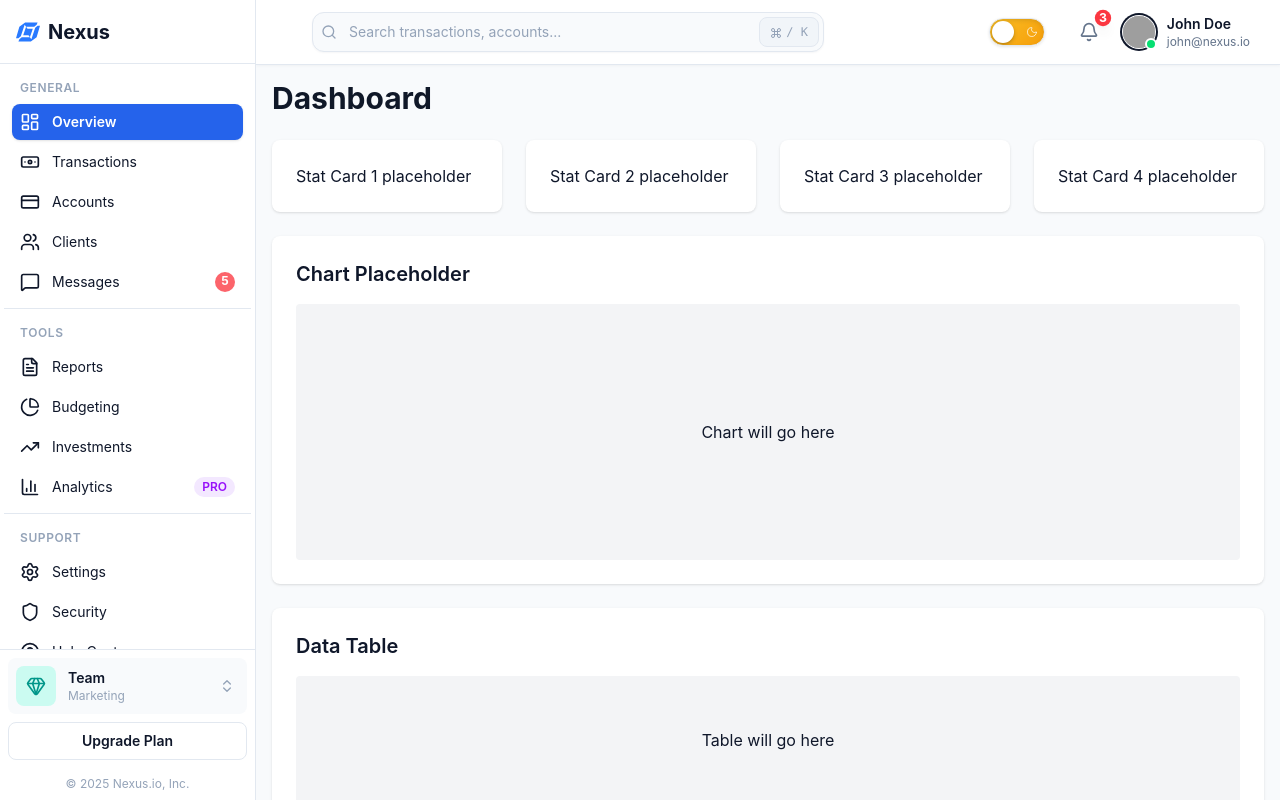
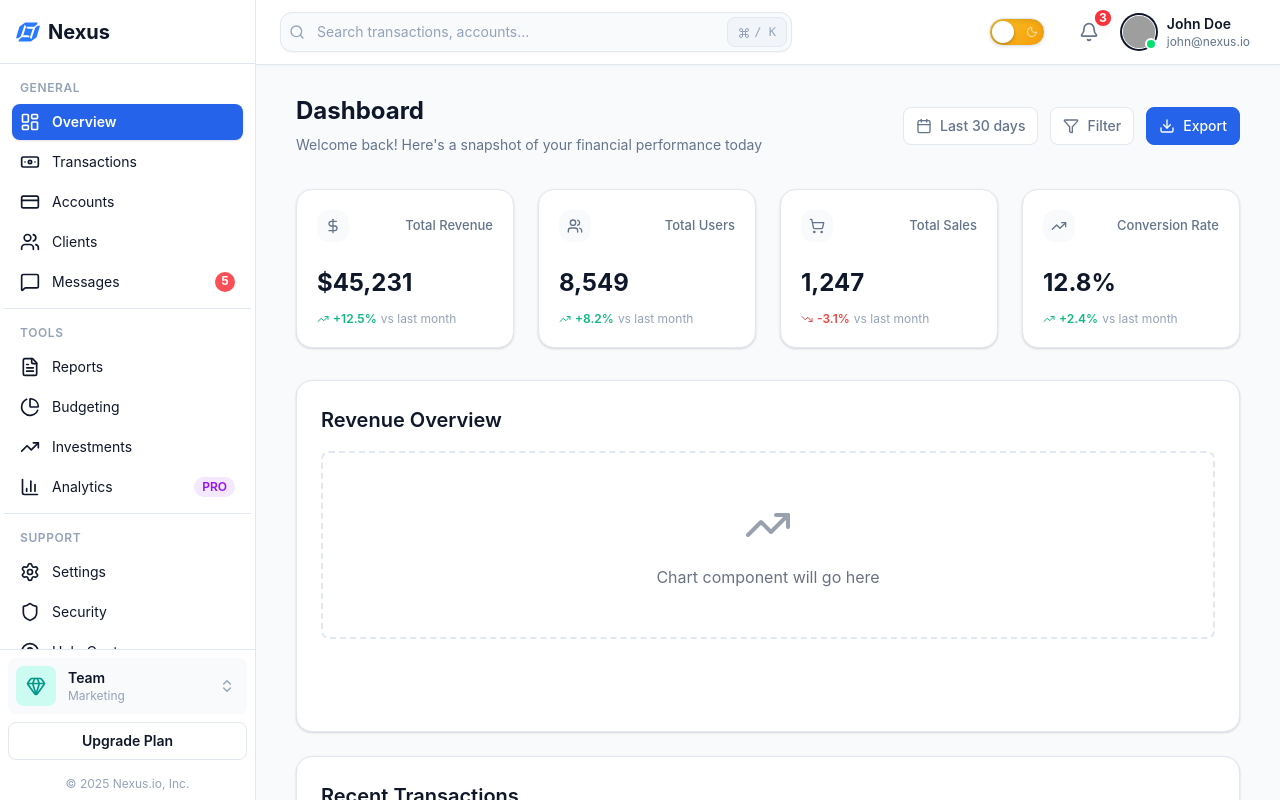
Before and after one commit to EpicAryan/dashboard, a React (Vite) app: page / in a window 1280 px wide. Shown: the top 800 px of the page. Built offline with nearby package versions, Linux system fonts and the light colour scheme; grey boxes are pictures that could not be loaded.

Commit message:
feat: Implemente Dashboard header along with summary cards

```diff
--- /dev/null
+++ b/src/components/dashboard/DashboardHeader.jsx
@@ -0,0 +1,40 @@
+
+import { Calendar, Download, Filter } from 'lucide-react'
+
+const DashboardHeader = () => {
+  return (
+    <div className="mb-8">
+      <div className="flex flex-col gap-4 md:flex-row md:items-center md:justify-between">
+        {/* Title Section */}
+        <div className="flex-1">
+          <h1 className="dashboard-header__title text-3xl sm:text-2xl font-bold mb-2 leading-tight">
+            Dashboard
+          </h1>
+          <p className="dashboard-header__subtitle text-base sm:text-sm leading-relaxed">
+            Welcome back! Here&apos;s a snapshot of your financial performance today
+          </p>
+        </div>
+
+        {/* Action Buttons */}
+        <div className="flex items-center gap-3 flex-wrap">
+          <button className="dashboard-header__action-btn flex items-center gap-2 px-4 py-2.5 sm:px-3 sm:py-2 text-sm font-medium rounded-lg border transition-all duration-200 hover:-translate-y-0.5 cursor-pointer">
+            <Calendar className="h-4 w-4" />
+            <span className="hidden sm:inline">Last 30 days</span>
+          </button>
+
+          <button className="dashboard-header__action-btn flex items-center gap-2 px-4 py-2.5 sm:px-3 sm:py-2 text-sm font-medium rounded-lg border transition-all duration-200 hover:-translate-y-0.5 cursor-pointer">
+            <Filter className="h-4 w-4" />
+            <span className="hidden sm:inline">Filter</span>
+          </button>
+
+          <button className="dashboard-header__action-btn dashboard-header__action-btn--primary flex items-center gap-2 px-4 py-2.5 sm:px-3 sm:py-2 text-sm font-medium rounded-lg border transition-all duration-200 hover:-translate-y-0.5 cursor-pointer">
+            <Download className="h-4 w-4" />
+            <span className="hidden sm:inline">Export</span>
+          </button>
+        </div>
+      </div>
+    </div>
+  )
+}
+
+export default DashboardHeader
--- /dev/null
+++ b/src/components/dashboard/SummaryCard.jsx
@@ -0,0 +1,91 @@
+import { TrendingUp, TrendingDown, Minus } from 'lucide-react'
+
+const SummaryCard = ({
+  title,
+  value,
+  change,
+  changeType = 'neutral',
+  icon,
+  prefix = '',
+  suffix = '',
+  format = 'number',
+}) => {
+  const Icon = icon
+
+  const formatValue = (val) => {
+    if (format === 'currency') {
+      return new Intl.NumberFormat('en-US', {
+        style: 'currency',
+        currency: 'USD',
+        minimumFractionDigits: 0,
+        maximumFractionDigits: 0,
+      }).format(val)
+    } else if (format === 'percentage') {
+      return `${val}%`
+    } else if (format === 'number') {
+      return new Intl.NumberFormat('en-US').format(val)
+    }
+    return val
+  }
+
+  const getTrendIcon = () => {
+    switch (changeType) {
+      case 'positive':
+        return <TrendingUp className="h-3 w-3" />
+      case 'negative':
+        return <TrendingDown className="h-3 w-3" />
+      default:
+        return <Minus className="h-3 w-3" />
+    }
+  }
+
+  const getTrendClass = () => {
+    switch (changeType) {
+      case 'positive':
+        return 'summary-card__trend--positive'
+      case 'negative':
+        return 'summary-card__trend--negative'
+      default:
+        return 'summary-card__trend--neutral'
+    }
+  }
+
+  return (
+    <div className="summary-card group relative overflow-hidden rounded-2xl p-5 border transition-all duration-300 ease-in-out hover:-translate-y-0.5 hover:shadow-xl cursor-pointer">
+      {/* Content */}
+      <div className="summary-card__content relative z-10 flex flex-col gap-3">
+        {/* Header */}
+        <div className="summary-card__header flex items-center justify-between mb-3">
+          <div className="summary-card__icon-wrapper flex items-center justify-center w-10 h-10 sm:w-8 sm:h-8 rounded-xl transition-transform duration-300 group-hover:scale-110">
+            <Icon className="summary-card__icon h-5 w-5 sm:h-4 sm:w-4 transition-colors" />
+          </div>
+          <h3 className="summary-card__title ml-4 text-sm sm:text-[13px] font-medium text-right flex-1">
+            {title}
+          </h3>
+        </div>
+
+        <p className="summary-card__value text-3xl sm:text-2xl font-bold leading-snug">
+          {prefix}
+          {formatValue(value)}
+          {suffix}
+        </p>
+
+        {change !== undefined && (
+          <div className={`summary-card__trend flex items-center gap-1 text-xs font-medium ${getTrendClass()}`}>
+            {getTrendIcon()}
+            <span className="summary-card__change font-semibold">
+              {change > 0 ? '+' : ''}
+              {change}%
+            </span>
+            <span className="summary-card__period font-normal">vs last month</span>
+          </div>
+        )}
+      </div>
+
+      {/* Hover Overlay */}
+      <div className="summary-card__overlay absolute inset-0 z-0 opacity-0 group-hover:opacity-5 transition-opacity duration-300 pointer-events-none" />
+    </div>
+  )
+}
+
+export default SummaryCard
--- a/src/components/layout/DashboardLayout.jsx
+++ b/src/components/layout/DashboardLayout.jsx
@@ -18,7 +18,7 @@ const DashboardLayout = ({ children, currentPage, setCurrentPage }) => {
         <Navbar onMenuClick={() => setSidebarOpen(true)} />
 
         <main className="p-4 pt-20">
-          <div className="mx-auto max-w-7xl">
+          <div className="container mx-auto md:px-4 lg:px-6">
             {children}
           </div>
         </main>
--- a/src/components/layout/Navbar.jsx
+++ b/src/components/layout/Navbar.jsx
@@ -37,8 +37,8 @@ const Navbar = ({ onMenuClick }) => {
   return (
     <>
       <header className="navbar fixed top-0 right-0 left-0 lg:left-64 z-30 border-b backdrop-blur-md">
-        <div className='container mx-auto'>
-          <div className="bg-transparent px-4 sm:px-6 h-16 flex items-center justify-between">
+        <div className='container mx-auto px-2 md:px-4 lg:px-6'>
+          <div className="bg-transparent h-16 flex items-center justify-between">
             {/* Mobile Menu Button */}
             <button
               type="button"
@@ -52,7 +52,7 @@ const Navbar = ({ onMenuClick }) => {
             </button>
 
             {/* Search Bar */}
-            <div className="navbar__search flex-1 max-w-sm lg:max-w-lg mx-4 lg:mx-8 ">
+            <div className="navbar__search flex-1 max-w-sm lg:max-w-lg">
               <button
                 onClick={handleSearchClick}
                 className="navbar__search-btn group w-full flex items-center pl-2 pr-1 py-1 text-left rounded-xl border transition-all duration-300 ease-out hover:shadow-lg hover:shadow-blue-500/10 hover:-translate-y-0.5 focus:outline-none focus:ring-2 focus:ring-blue-500/20 focus:ring-offset-2 active:scale-[0.99] cursor-pointer"
--- a/src/index.css
+++ b/src/index.css
@@ -2,5 +2,6 @@
 
 @import './styles/components/navbar.css';
 @import './styles/components/sidebar.css';
-@import './styles/components/closeModal.css';
-@import './styles/animations/modal-animations.css'
+@import './styles/components/close-modal.css';
+@import './styles/animations/modal-animations.css';
+@import './styles/components/summary-cards.css'
--- a/src/pages/Dashboard.jsx
+++ b/src/pages/Dashboard.jsx
@@ -1,42 +1,84 @@
 import React from 'react'
+import { DollarSign, Users, ShoppingCart, TrendingUp } from 'lucide-react'
+import DashboardHeader from '../components/dashboard/DashboardHeader'
+import SummaryCard from '../components/dashboard/SummaryCard'
 
 const Dashboard = () => {
+
+  const summaryData = [
+    {
+      title: 'Total Revenue',
+      value: 45231,
+      change: 12.5,
+      changeType: 'positive',
+      icon: DollarSign,
+      format: 'currency'
+    },
+    {
+      title: 'Total Users',
+      value: 8549,
+      change: 8.2,
+      changeType: 'positive',
+      icon: Users,
+      format: 'number'
+    },
+    {
+      title: 'Total Sales',
+      value: 1247,
+      change: -3.1,
+      changeType: 'negative',
+      icon: ShoppingCart,
+      format: 'number'
+    },
+    {
+      title: 'Conversion Rate',
+      value: 12.8,
+      change: 2.4,
+      changeType: 'positive',
+      icon: TrendingUp,
+      format: 'percentage'
+    }
+  ]
+
   return (
-    <div className="space-y-6">
-      <h1 className="text-3xl font-bold text-gray-900 dark:text-white">
-        Dashboard
-      </h1>
+    <div className="py-4">
+      {/* Dashboard Header */}
+      <DashboardHeader />
 
-      {/* Grid for dashboard components */}
-      <div className="grid grid-cols-1 md:grid-cols-2 xl:grid-cols-4 gap-6">
-        {/* Stat cards will go here */}
-        <div className="bg-white dark:bg-gray-800 p-6 rounded-lg shadow">
-          <p>Stat Card 1 placeholder</p>
-        </div>
-        <div className="bg-white dark:bg-gray-800 p-6 rounded-lg shadow">
-          <p>Stat Card 2 placeholder</p>
-        </div>
-        <div className="bg-white dark:bg-gray-800 p-6 rounded-lg shadow">
-          <p>Stat Card 3 placeholder</p>
-        </div>
-        <div className="bg-white dark:bg-gray-800 p-6 rounded-lg shadow">
-          <p>Stat Card 4 placeholder</p>
+      {/* Summary Cards Grid */}
+      <div className="grid grid-cols-1 sm:grid-cols-2 xl:grid-cols-4 gap-6 mb-8">
+        {summaryData.map((card, index) => (
+          <SummaryCard
+            key={index}
+            title={card.title}
+            value={card.value}
+            change={card.change}
+            changeType={card.changeType}
+            icon={card.icon}
+            format={card.format}
+          />
+        ))}
+      </div>
+
+      {/* Chart area placeholder */}
+      <div className="dashboard-section">
+        <h2 className="dashboard-section__title">Revenue Overview</h2>
+        <div className="dashboard-section__content">
+          <div className="dashboard-placeholder">
+            <TrendingUp className="h-12 w-12 text-gray-400" />
+            <p className="text-gray-500">Chart component will go here</p>
+          </div>
         </div>
       </div>
 
-      {/* Chart area */}
-      <div className="bg-white dark:bg-gray-800 p-6 rounded-lg shadow">
-        <h2 className="text-xl font-semibold mb-4">Chart Placeholder</h2>
-        <div className="h-64 bg-gray-100 dark:bg-gray-700 rounded flex items-center justify-center">
-          Chart will go here
-        </div>
-      </div>
-
-      {/* Table area */}
-      <div className="bg-white dark:bg-gray-800 p-6 rounded-lg shadow">
-        <h2 className="text-xl font-semibold mb-4">Data Table</h2>
-        <div className="h-32 bg-gray-100 dark:bg-gray-700 rounded flex items-center justify-center">
-          Table will go here
+      {/* Table area placeholder */}
+      <div className="dashboard-section">
+        <h2 className="dashboard-section__title">Recent Transactions</h2>
+        <div className="dashboard-section__content">
+          <div className="dashboard-placeholder">
+            <ShoppingCart className="h-12 w-12 text-gray-400" />
+            <p className="text-gray-500">Data table will go here</p>
+          </div>
         </div>
       </div>
     </div>
--- /dev/null
+++ b/src/styles/components/summary-cards.css
@@ -0,0 +1,185 @@
+/* Dashboard Header Styles */
+
+.dashboard-header__title {
+  color: var(--text-primary);
+}
+
+.dashboard-header__subtitle {
+  color: var(--text-secondary);
+}
+
+.dashboard-header__action-btn {
+  background-color: var(--bg-primary);
+  border-color: var(--border-color);
+  color: var(--text-secondary);
+}
+
+.dashboard-header__action-btn:hover {
+  background-color: var(--bg-secondary);
+  box-shadow: 0 4px 12px -2px rgba(0, 0, 0, 0.1);
+}
+
+.dashboard-header__action-btn--primary {
+  background-color: var(--primary);
+  border-color: var(--primary);
+  color: white;
+}
+
+.dashboard-header__action-btn--primary:hover {
+  background-color: var(--primary);
+  border-color: var(--primary-hover);
+  box-shadow: 0 4px 12px -2px rgba(37, 99, 235, 0.25);
+}
+
+[data-theme="dark"] .dashboard-header__action-btn:hover {
+  box-shadow: 0 4px 12px -2px rgba(0, 0, 0, 0.3);
+}
+
+[data-theme="dark"] .dashboard-header__action-btn--primary:hover {
+  box-shadow: 0 4px 12px -2px rgba(37, 99, 235, 0.4);
+}
+
+
+/* Summary Cards Styles */
+.summary-card {
+  background-color: var(--bg-primary);
+  border: 1px solid var(--border-color);
+  box-shadow: 0 1px 3px rgba(0, 0, 0, 0.1),
+              0 1px 2px rgba(0, 0, 0, 0.06);
+}
+
+.summary-card:hover {
+  box-shadow: 0 10px 25px -5px rgba(0, 0, 0, 0.1),
+              0 4px 6px -2px rgba(0, 0, 0, 0.05);
+  border-color: var(--primary);
+}
+
+.summary-card__icon-wrapper {
+  background-color: var(--bg-secondary);
+}
+
+.summary-card:hover .summary-card__icon-wrapper {
+  background-color: var(--primary);
+}
+
+.summary-card__icon {
+  color: var(--text-secondary);
+}
+
+.summary-card:hover .summary-card__icon {
+  color: white;
+}
+
+.summary-card__title {
+  color: var(--text-secondary);
+}
+
+.summary-card__value {
+  color: var(--text-primary);
+}
+
+.summary-card__trend--positive {
+  color: var(--success);
+}
+
+.summary-card__trend--negative {
+  color: var(--danger);
+}
+
+.summary-card__trend--neutral {
+  color: var(--text-muted);
+}
+
+.summary-card__period {
+  color: var(--text-muted);
+}
+
+.summary-card__overlay {
+  background: linear-gradient(135deg, transparent 0%, var(--primary) 100%);
+}
+
+[data-theme="dark"] .summary-card {
+  box-shadow: 0 1px 3px rgba(0, 0, 0, 0.3),
+              0 1px 2px rgba(0, 0, 0, 0.2);
+}
+
+[data-theme="dark"] .summary-card:hover {
+  box-shadow: 0 10px 25px -5px rgba(0, 0, 0, 0.3),
+              0 4px 6px -2px rgba(0, 0, 0, 0.2);
+}
+
+
+.summary-card--loading {
+  pointer-events: none;
+}
+
+.summary-card--loading .summary-card__value,
+.summary-card--loading .summary-card__title {
+  background: linear-gradient(90deg, var(--bg-tertiary) 25%, var(--bg-secondary) 37%, var(--bg-tertiary) 63%);
+  background-size: 400% 100%;
+  animation: skeleton-loading 1.4s ease-in-out infinite;
+  border-radius: 0.25rem;
+  color: transparent;
+}
+
+@keyframes skeleton-loading {
+  0% {
+    background-position: 100% 50%;
+  }
+  100% {
+    background-position: 0 50%;
+  }
+}
+
+/* Dashboard Layout Styles */
+
+.dashboard-section {
+  background-color: var(--bg-primary);
+  border: 1px solid var(--border-color);
+  border-radius: 1rem;
+  padding: 1.5rem;
+  margin-bottom: 1.5rem;
+  box-shadow: 0 1px 3px rgba(0, 0, 0, 0.1), 0 1px 2px rgba(0, 0, 0, 0.06);
+}
+
+.dashboard-section__title {
+  font-size: 1.25rem;
+  font-weight: 600;
+  color: var(--text-primary);
+  margin: 0 0 1rem 0;
+}
+
+.dashboard-section__content {
+  min-height: 16rem;
+}
+
+.dashboard-placeholder {
+  display: flex;
+  flex-direction: column;
+  align-items: center;
+  justify-content: center;
+  height: 100%;
+  gap: 1rem;
+  border: 2px dashed var(--border-color);
+  border-radius: 0.5rem;
+  padding: 3rem;
+}
+
+@media (max-width: 640px) {
+  .dashboard-container {
+    padding: 1rem;
+  }
+
+  .dashboard-grid {
+    gap: 1rem;
+  }
+
+  .dashboard-section {
+    padding: 1rem;
+    margin-bottom: 1rem;
+  }
+
+  .dashboard-placeholder {
+    padding: 2rem;
+  }
+}
```
Also changed, not shown: src/styles/components/close-modal.css (renamed from src/styles/components/closeModal.css).
